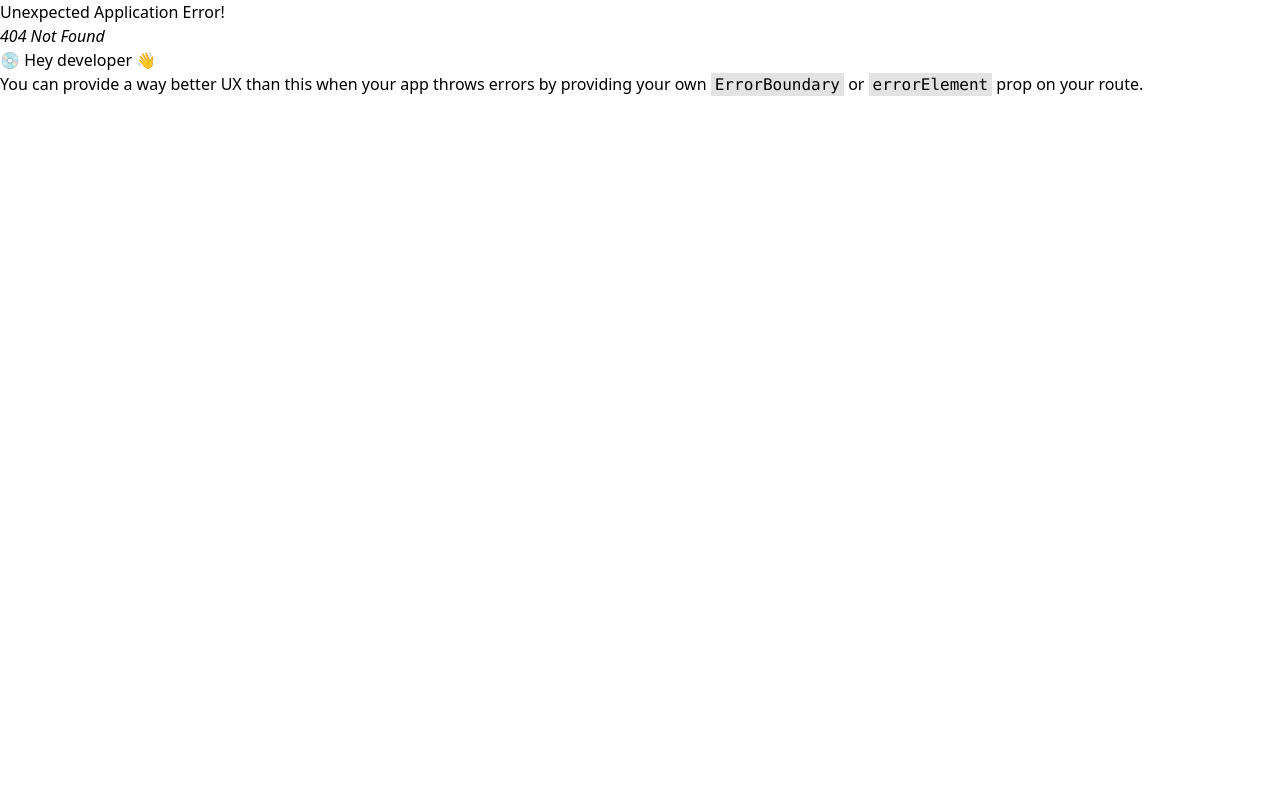
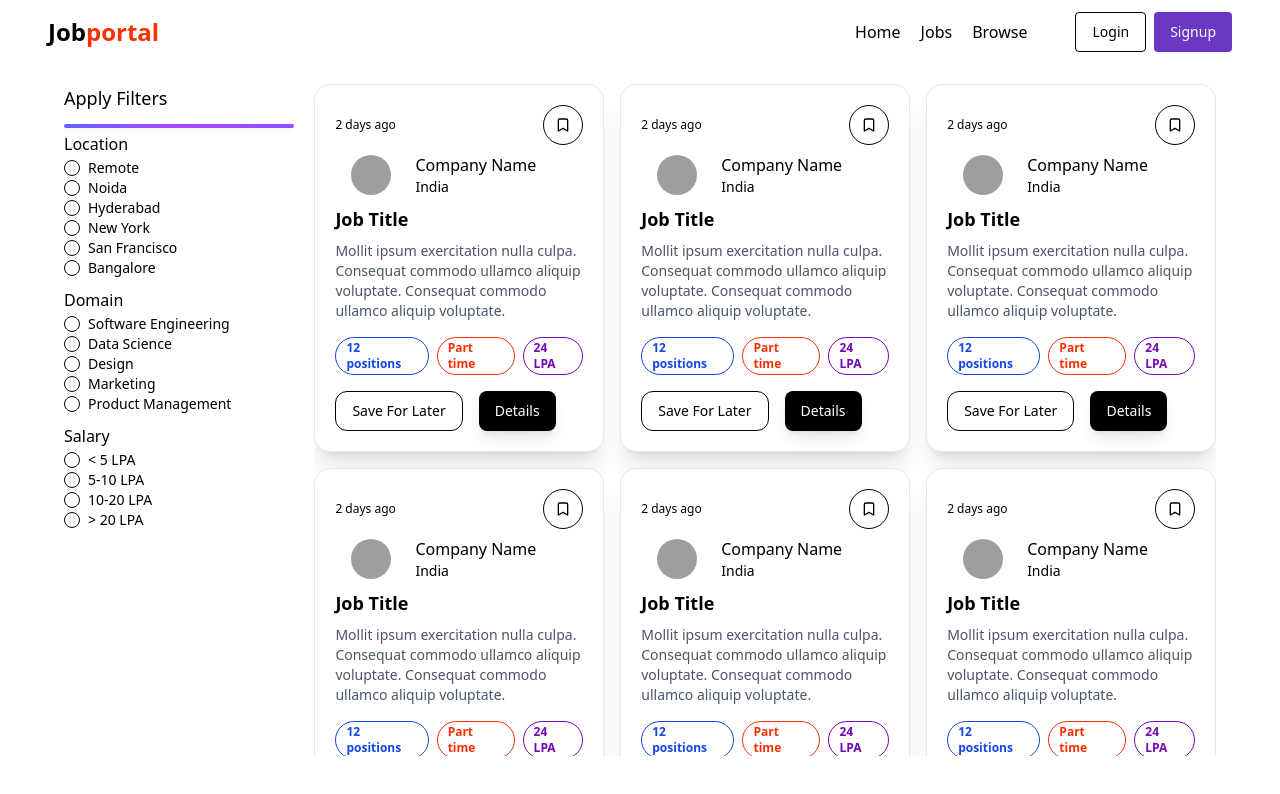
Before and after one commit to Poorab-202/job-portal, a React (Vite) app in the folder frontend/: page /jobs in a window 1280 px wide. Before the commit this address had no page. Shown: the top 794 px of the page. Built offline with nearby package versions, Linux system fonts and the light colour scheme; grey boxes are pictures that could not be loaded.

Commit message:
created jobs page

```diff
--- a/frontend/package.json
+++ b/frontend/package.json
@@ -13,7 +13,8 @@
     "@radix-ui/react-avatar": "^1.1.2",
     "@radix-ui/react-label": "^2.1.1",
     "@radix-ui/react-popover": "^1.1.4",
-    "@radix-ui/react-radio-group": "^1.2.2",
+    "@radix-ui/react-radio-group": "^1.2.3",
+    "@radix-ui/react-separator": "^1.1.2",
     "@radix-ui/react-slot": "^1.1.2",
     "@reduxjs/toolkit": "^2.5.1",
     "@tailwindcss/vite": "^4.0.0",
--- a/frontend/src/App.jsx
+++ b/frontend/src/App.jsx
@@ -4,6 +4,7 @@ import { createBrowserRouter, RouterProvider } from 'react-router-dom'
 import Signup from './components/auth/Signup'
 import Login from './components/auth/Login'
 import Home from './components/Home'
+import Jobs from './components/JobsPage'
 
 const appRouter = createBrowserRouter([
   {
@@ -18,6 +19,10 @@ const appRouter = createBrowserRouter([
   {
     path: "/signup",
     element: <Signup/>
+  },
+  {
+    path:"/jobs",
+    element:<Jobs></Jobs>
   }
 ])
 
--- /dev/null
+++ b/frontend/src/components/FilterCard.jsx
@@ -0,0 +1,46 @@
+import React from 'react'
+import { RadioGroup, RadioGroupItem } from './ui/radio-group';
+import { Label } from './ui/label';
+
+const filterData = [
+  {
+    filterType: "Location",
+    values: ["Remote", "Noida", "Hyderabad", "New York", "San Francisco", "Bangalore"]
+  },
+  {
+    filterType: "Domain",
+    values: ["Software Engineering", "Data Science", "Design", "Marketing", "Product Management"]
+  },
+  {
+    filterType: "Salary",
+    values: ["< 5 LPA", "5-10 LPA", "10-20 LPA", "> 20 LPA"]
+  }
+];
+
+export default function FilterCard() {
+  return (
+    <div>
+      <h1 className='text-lg'>Apply Filters</h1>
+      <hr className="h-1 bg-gradient-to-r from-indigo-500 via-purple-500 to-violet-500 border-0 rounded-lg shadow-md mt-3 mb-1" />
+       <RadioGroup>
+        {
+          filterData.map((filter, index) => (
+            <div>
+              <h1 className='font-medium'>{filter.filterType}</h1>
+              {
+                filter.values.map((data, index) => {
+                  return (
+                    <div className="flex items-center space-x-2 my-1">
+                      <RadioGroupItem value={data} />
+                      <Label className="font-light">{data}</Label>
+                    </div>)
+                })
+              }
+            </div>
+          ))
+        }
+      </RadioGroup>
+    </div>
+
+  )
+}
--- /dev/null
+++ b/frontend/src/components/Footer.jsx
@@ -0,0 +1,26 @@
+import React from 'react';
+import { Link } from "react-router-dom";
+import { Separator } from "@/components/ui/separator";
+
+export default function Footer() {
+    return (
+        <footer className="w-full bg-white text-gray-900 py-6 border-t border-gray-200">
+            <div className="container mx-auto flex flex-col md:flex-row items-center justify-between px-6">
+
+                <div className="text-lg font-semibold">
+                    © 2025 <span>JobPortal</span>
+                </div>
+
+                <Separator className="my-4 w-full md:hidden" />
+
+                <nav className="flex flex-wrap gap-4 text-sm">
+                    <Link to="/" className="hover:text-gray-500 transition">Home</Link>
+                    <Link to="/about" className="hover:text-gray-500 transition">About</Link>
+                    <Link to="/contact" className="hover:text-gray-500 transition">Contact</Link>
+                    <Link to="/privacy" className="hover:text-gray-500 transition">Privacy Policy</Link>
+                </nav>
+
+            </div>
+        </footer>
+    )
+}
--- a/frontend/src/components/Home.jsx
+++ b/frontend/src/components/Home.jsx
@@ -3,6 +3,7 @@ import Navbar from './shared/Navbar'
 import HeroSection from './HeroSection'
 import CategoryCarousel from './CategoryCarousel'
 import LatestJobs from './LatestJobs'
+import Footer from './Footer'
 
 
 export default function Home() {
@@ -12,6 +13,7 @@ export default function Home() {
         <HeroSection></HeroSection>
         <CategoryCarousel></CategoryCarousel>
         <LatestJobs></LatestJobs>
+        <Footer></Footer>
     </div>
   )
 }
--- /dev/null
+++ b/frontend/src/components/Job.jsx
@@ -0,0 +1,43 @@
+import React from 'react'
+import { Button } from './ui/button'
+import { Bookmark } from 'lucide-react'
+import { Avatar, AvatarImage } from './ui/avatar'
+import { Badge } from './ui/badge'
+
+
+
+export default function Job() {
+  return (
+    <div className='p-5 border border-gray-200 rounded-2xl shadow-xl bg-white '>
+      <div className='flex items-center justify-between'>
+        <p className='text-xs'>2 days ago</p>
+        <Button variant='outline' className='rounded-full cursor-pointer hover:bg-gray-100' size='icon'><Bookmark></Bookmark></Button>
+      </div>
+      <div className='flex items-center gap-2 my-2'>
+        <Button>
+          <Avatar>
+            <AvatarImage src="https://imgs.search.brave.com/ZyNDsok-KqN5jBJ5XqiFz-Ja9ltWWIzEKh_m1aWyc-M/rs:fit:860:0:0:0/g:ce/aHR0cHM6Ly8xMDAw/bG9nb3MubmV0L3dw/LWNvbnRlbnQvdXBs/b2Fkcy8yMDE2LzEx/L05ldy1Hb29nbGUt/TG9nby00OTd4NTAw/LmpwZw">
+            </AvatarImage>
+          </Avatar>
+        </Button>
+        <div>
+          <h1 className='font-medium'>Company Name</h1>
+          <p className='text-sm'>India</p>
+        </div>
+      </div>
+      <div>
+        <h1 className='font-bold text-lg my-2'>Job Title</h1>
+        <p className='text-sm text-gray-600'>Mollit ipsum exercitation nulla culpa. Consequat commodo ullamco aliquip voluptate. Consequat commodo ullamco aliquip voluptate.</p>
+      </div>
+      <div className='flex items-center gap-2 mt-4'>
+      <Badge variant="ghost" className="text-blue-700 font-bold text-xs">12 positions</Badge>
+      <Badge variant="ghost" className="text-[#F83002] font-bold">Part time</Badge>
+      <Badge variant="ghost" className="text-[#7209b7] font-bold">24 LPA</Badge>
+      </div>
+      <div className='flex items-center gap-4 mt-4'>
+     <Button variant="outline" className="rounded-xl cursor-pointer">Save For Later</Button>
+     <Button className="bg-black text-white px-4 rounded-lg transition-all duration-300 hover:bg-gray-800 hover:scale-105 shadow-lg cursor-pointer">Details</Button>
+      </div>
+    </div>
+  )
+}
--- /dev/null
+++ b/frontend/src/components/JobsPage.jsx
@@ -0,0 +1,33 @@
+import React from 'react'
+import Navbar from './shared/Navbar'
+import FilterCard from './FilterCard'
+import Job from './Job'
+
+const jobArray = [1, 2, 3, 4, 5, 6, 7, 8];
+
+export default function Jobs() {
+    return (
+        <div>
+            <Navbar />
+            <div className='max-w-6xl mx-auto mt-5'>
+
+                <div className='flex gap-5'>
+                    <div className='w-1/5'>
+                        <FilterCard />
+                    </div>
+                    <div className='flex-1 h-[84vh] overflow-y-auto pb-5'>
+                        <div className='grid grid-cols-1 sm:grid-cols-2 md:grid-cols-3 gap-4'>
+                            {
+                                jobArray.map((element, index) => (
+                                    <Job key={index} />  // Added a key for optimization
+                                ))
+                            }
+                        </div>
+                    </div>
+
+                </div>
+
+            </div>
+        </div>
+    )
+}
--- a/frontend/src/components/shared/Navbar.jsx
+++ b/frontend/src/components/shared/Navbar.jsx
@@ -16,9 +16,9 @@ export default function Navbar() {
 
                 <div className='flex items-center gap-12'>
                     <ul className='flex font-medium items-center gap-5'>
-                        <li>Home</li>
-                        <li>Jobs</li>
-                        <li>Browse</li>
+                        <li><Link to="/">Home</Link></li>
+                        <li><Link to="/jobs">Jobs</Link></li>
+                        <li><Link to="/browse">Browse</Link></li>
                     </ul>
 
                     {
--- /dev/null
+++ b/frontend/src/components/ui/separator.jsx
@@ -0,0 +1,23 @@
+import * as React from "react"
+import * as SeparatorPrimitive from "@radix-ui/react-separator"
+
+import { cn } from "@/lib/utils"
+
+const Separator = React.forwardRef((
+  { className, orientation = "horizontal", decorative = true, ...props },
+  ref
+) => (
+  <SeparatorPrimitive.Root
+    ref={ref}
+    decorative={decorative}
+    orientation={orientation}
+    className={cn(
+      "shrink-0 bg-border",
+      orientation === "horizontal" ? "h-[1px] w-full" : "h-full w-[1px]",
+      className
+    )}
+    {...props} />
+))
+Separator.displayName = SeparatorPrimitive.Root.displayName
+
+export { Separator }
```
Also changed, not shown: 1 other file (tests, documents, lock files or other folders).
